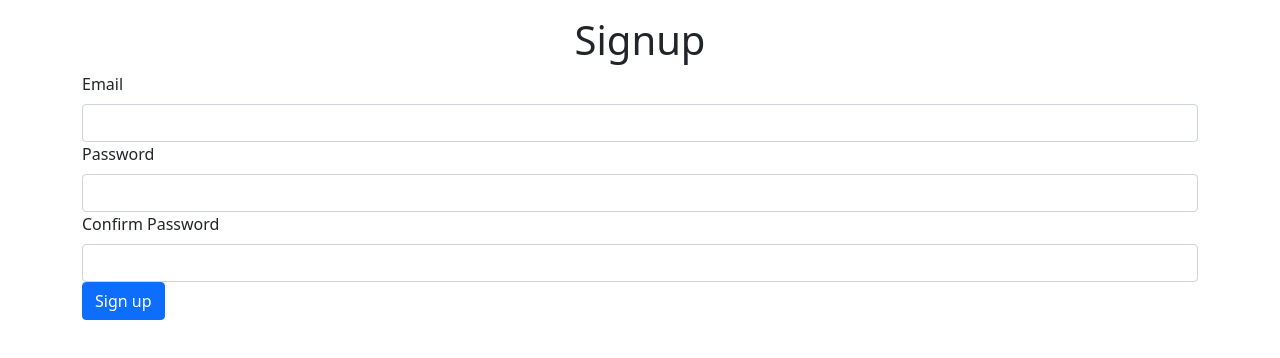
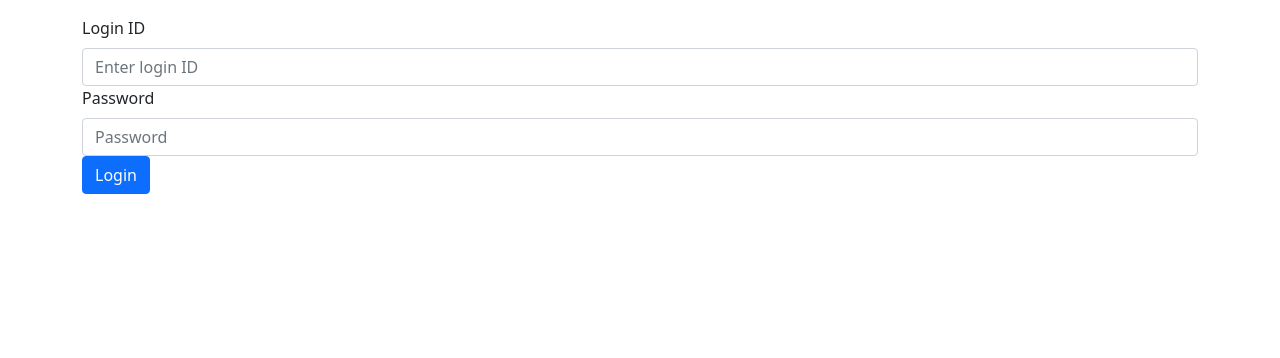
Before and after one commit to Ajayprajapati786/expense-tracker, a React (Create React App) app: page / in a window 1280 px wide. Shown: the top 358 px of the page. Built offline with nearby package versions, Linux system fonts and the light colour scheme.

Commit message:
added login component task 2

```diff
--- a/package.json
+++ b/package.json
@@ -10,6 +10,7 @@
     "react": "^18.2.0",
     "react-bootstrap": "^2.7.2",
     "react-dom": "^18.2.0",
+    "react-router-dom": "^5.3.4",
     "react-scripts": "5.0.1",
     "web-vitals": "^2.1.4"
   },
--- a/src/App.js
+++ b/src/App.js
@@ -1,10 +1,12 @@
 
+import Login from './components/Login';
 import Signup from './components/Signup';
 
 function App() {
   return (
     <div className="App">
-      <Signup/>
+      {/* <Signup/> */}
+      <Login/>
     </div>
   );
 }
--- /dev/null
+++ b/src/components/Login.js
@@ -0,0 +1,68 @@
+import React, { useRef } from 'react';
+import { Form, Button } from 'react-bootstrap';
+
+const Login = () => {
+  const loginIdRef = useRef(null);
+  const passwordRef = useRef(null);
+
+  const handleSubmit = (event) => {
+    event.preventDefault();
+    const loginId = loginIdRef.current.value;
+    const password = passwordRef.current.value;
+    // Handle form submission logic
+
+    {
+        fetch("https://identitytoolkit.googleapis.com/v1/accounts:signInWithPassword?key=AIzaSyD5cdZzJcoEQqaDiHG5I-GVDtlb6TujDAo",
+        {
+          method:'POST',
+          body: JSON.stringify({
+            email:loginId,
+            password:password,
+            returnSecureToken:true
+          }),
+          headers:{
+            'Content-Type': 'application/json'
+          }
+        }
+        ).then(res =>{
+          if(res.ok){
+            console.log("Login succesfullly");
+            alert("Login succesful");
+          } else{
+              return res.json().then(data =>{
+              // console.log(data);
+              let errorMessage = 'Authrntication filed!';
+              if(data && data.error && data.error.message){
+                 errorMessage = data.error.message;
+              }
+              alert(errorMessage);
+            });
+          }
+        });
+      }
+
+
+  };
+
+
+
+  return (
+    <Form onSubmit={handleSubmit} className="container mt-3">
+      <Form.Group controlId="formLoginId">
+        <Form.Label>Login ID</Form.Label>
+        <Form.Control type="text" placeholder="Enter login ID" ref={loginIdRef} />
+      </Form.Group>
+
+      <Form.Group controlId="formPassword">
+        <Form.Label>Password</Form.Label>
+        <Form.Control type="password" placeholder="Password" ref={passwordRef} />
+      </Form.Group>
+
+      <Button variant="primary" type="submit">
+        Login
+      </Button>
+    </Form>
+  );
+};
+
+export default Login;
```
Also changed, not shown: 1 other file (tests, documents, lock files or other folders).
